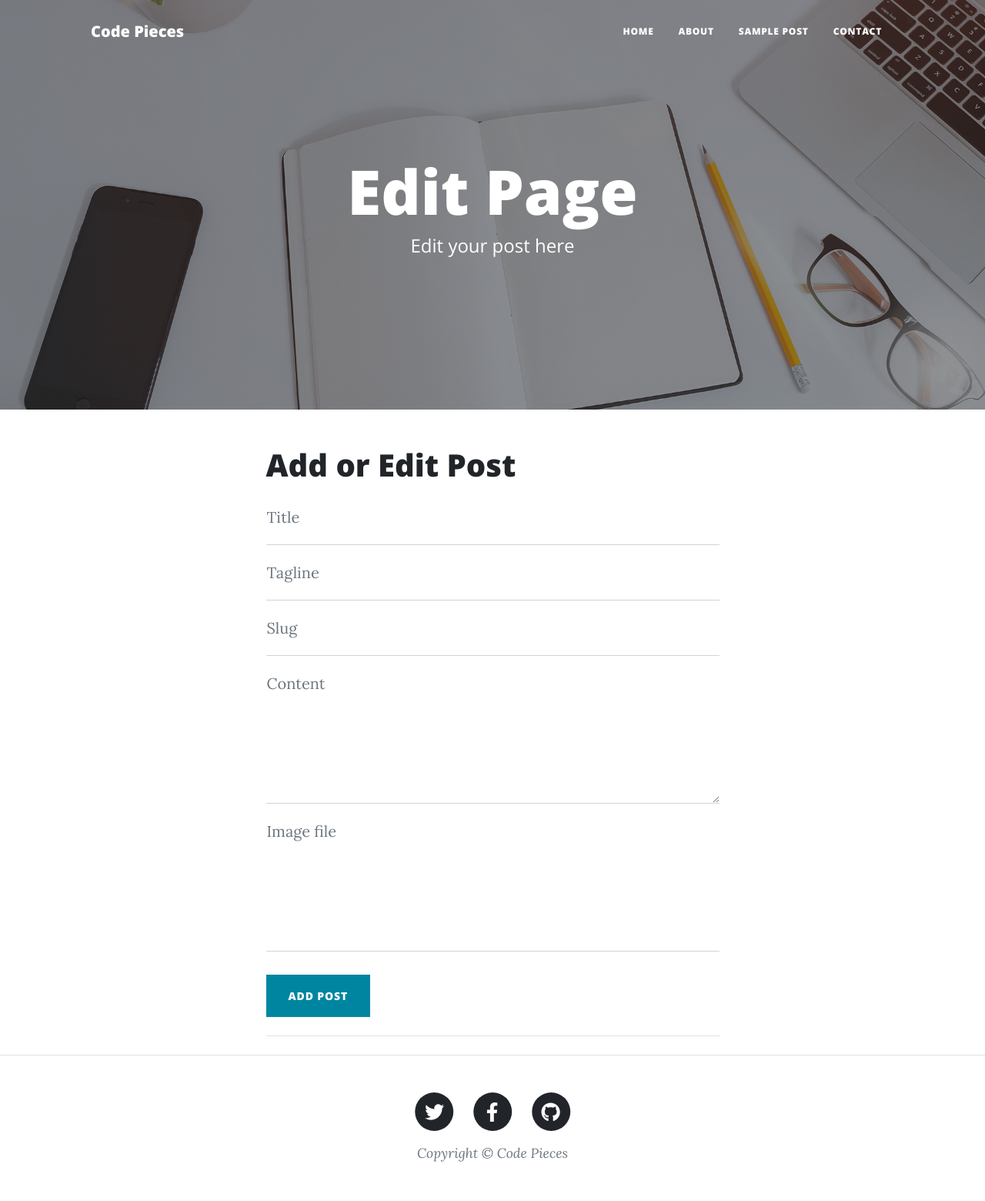
After one commit to craxh21/CodePiecesBlog, a Flask app: template templates/edit.html in a window 1280 px wide. The commit adds this page. Shown: the whole page at 77% size. Run offline with Flask 3, Linux system fonts and the light colour scheme; the template is opened without the code that fills it, so the values that code supplies are empty; some libraries are stand-ins or nearby versions.

Commit message:
adding new post by fetching entry by the admin through /edit/0 route

```diff
--- a/main.py
+++ b/main.py
@@ -85,6 +85,24 @@ def dashboard():
     return render_template('login.html', params= params)
 
 
+@app.route("/edit/<string:sno>", methods = ['GET', 'POST'])
+def edit(sno):
+    if( 'user' in session  and session['user'] == params['admin_user']):
+        if(request.method == 'POST'):
+            box_title = request.form.get('title')
+            tline = request.form.get('tline')
+            slug= request.form.get('slug')
+            content= request.form.get('content')
+            img_file= request.form.get('img_file')
+            date = datetime.now()
+            if sno =='0':
+                post = Posts(title = box_title, slug = slug, content= content, tagline = tline, img_file = img_file, date=date)
+                db.session.add(post)
+                db.session.commit()
+
+        return render_template('edit.html', params = params, sno = sno)
+
+
 @app.route("/about")
 def about():
     return render_template('about.html', params= params)
--- /dev/null
+++ b/templates/edit.html
@@ -0,0 +1,73 @@
+{% extends "layout.html" %}
+
+{% block body %}
+        <!-- Page Header-->
+        <header class="masthead" style="background-image: url('{{  	url_for('static', filename = 'assets/img/home-bg.jpg' )		}}')">
+            <div class="container position-relative px-4 px-lg-5">
+                <div class="row gx-4 gx-lg-5 justify-content-center">
+                    <div class="col-md-10 col-lg-8 col-xl-7">
+                        <div class="site-heading">
+                            <h1>Edit Page</h1><!--Using config.json to configure the heading-->
+
+                            <span class="subheading">Edit your post here</span>
+                        </div>
+                    </div>
+                </div>
+            </div>
+        </header>
+
+        <!-- Main Content-->
+        <div class="container px-4 px-lg-5">
+            <div class="row gx-4 gx-lg-5 justify-content-center">
+                <div class="col-md-10 col-lg-8 col-xl-7">
+
+                    <h1>Add or Edit Post</h1>
+
+                    <form id="contactForm" data-sb-form-api-token="API_TOKEN" action="/edit/{{sno}}" method="post">
+                                                         <!--change the action path here-->
+                        <div class="form-floating">
+                            <input type= 'text' class="form-control" id="title" name ='title' type="text" placeholder="Enter your name..." data-sb-validations="required" />
+                            <label for="name">Title</label>
+                            <div class="invalid-feedback" data-sb-feedback="name:required">A title is required.</div>
+                        </div>
+
+                        <div class="form-floating">
+                            <input type='text' class="form-control" id="tline" name='tline' placeholder="Enter your tagline..." data-sb-validations="required,email" />
+                            <label for="email">Tagline</label>
+                            <div class="invalid-feedback" data-sb-feedback="email:required">An tagline is required.</div>
+                        </div>
+
+                        <div class="form-floating">
+                            <input type='text' class="form-control" id="slug" name='slug' type="tel" placeholder="enter the slug..." data-sb-validations="required" />
+                            <label for="phone">Slug</label>
+                            <div class="invalid-feedback" data-sb-feedback="phone:required">A phone number is required.</div>
+                        </div>
+                        <div class="form-floating">
+                            <textarea class="form-control" id="content" name='content' placeholder="Enter your content here..." style="height: 12rem" data-sb-validations="required"></textarea>
+                            <label for="message">Content</label>
+                            <div class="invalid-feedback" data-sb-feedback="message:required">A message is required.</div>
+                        </div>
+
+                        <div class="form-floating">
+                            <input class="form-control" id="img_file" name='img_file' placeholder="Enter your message here..." style="height: 12rem" data-sb-validations="required"></input>
+                            <label for="message">Image file</label>
+                            <div class="invalid-feedback" data-sb-feedback="message:required">A image is required.</div>
+                        </div>
+                        <br />
+
+                        <div class="d-none" id="submitErrorMessage"><div class="text-center text-danger mb-3">Error sending message!</div></div>
+
+                        <!-- Submit Button-->
+                        <button class="btn btn-primary text-uppercase " id="submitButton" type="submit" >Add Post</button>
+                    </form>
+
+                    <!-- Divider-->
+                    <hr class="my-4" />
+                    <!-- Pager-->
+                </div>
+            </div>
+        </div>
+
+        <!-- Footer-->
+
+{% endblock %}
```
Also changed, not shown: templates/dashboard.html (+7 -6 lines).
